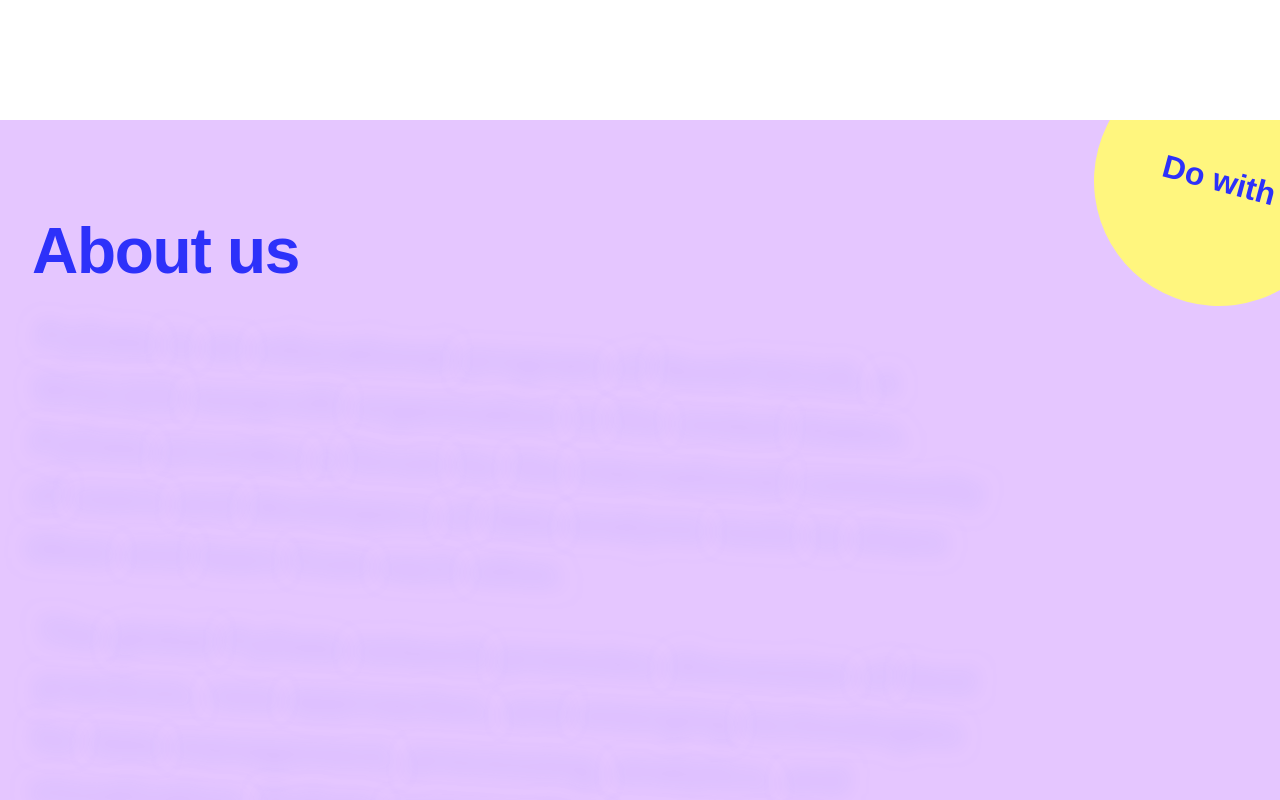
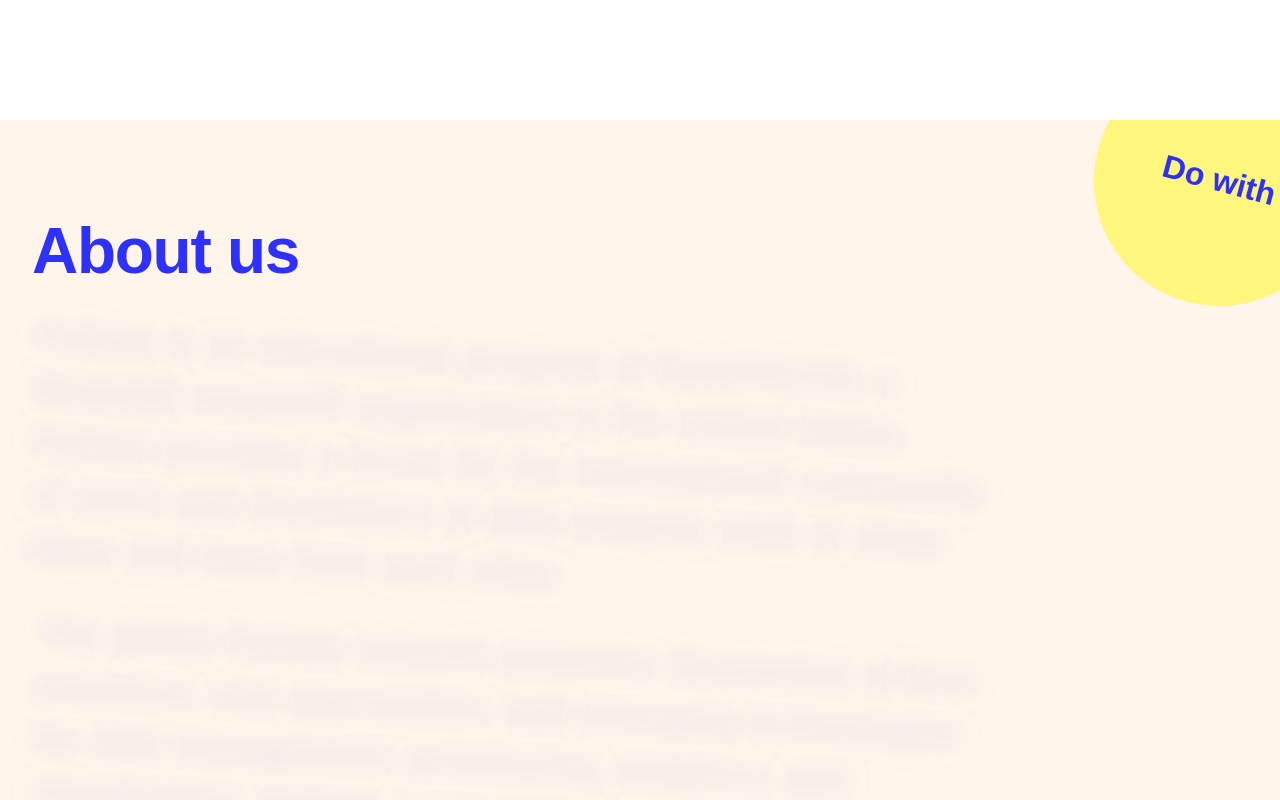
Before and after one commit to Nosa116/PyData-Lagos-WEB, a React (Vite) app: page / in a window 1280 px wide. Shown: the part 680-1480 px from the top of the page. Built offline with nearby package versions, Linux system fonts and the light colour scheme; a web font is replaced by a local one.

Commit message:
Style update: changed About section background color to #FFF5EA

```diff
--- a/src/components/About.css
+++ b/src/components/About.css
@@ -1,7 +1,7 @@
 .about {
     min-height: 100vh;
     padding: 6rem 2rem;
-    background-color: #E5C6FF; /* Pastel Lavender */
+    background-color: #FFF5EA;
     color: #2D31FA; /* Deep Royal Blue */
     position: relative;
     overflow: hidden; /* For the sticker clipping */
```
